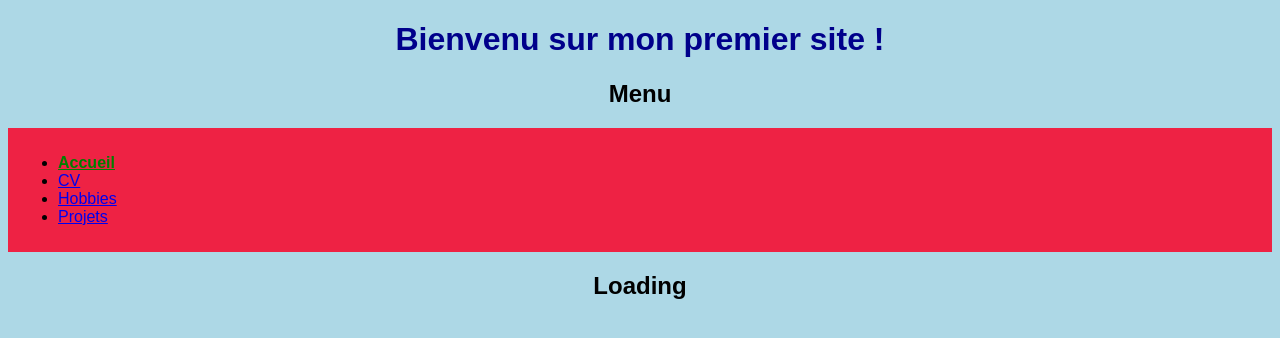
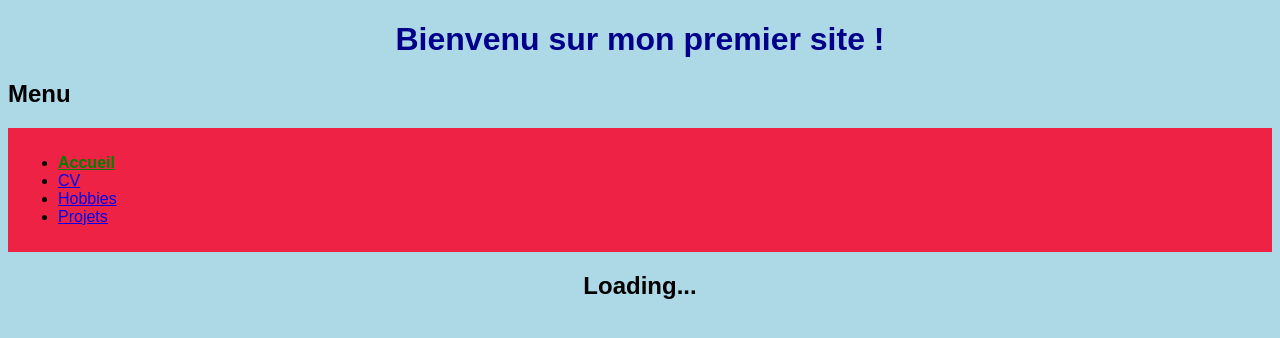
Before and after one commit to ben212001/-IMT-idaw, a PHP site: page / in a window 1280 px wide. Shown: the top 338 px of the page. Run offline with PHP 8.4, Linux system fonts and the light colour scheme.

Commit message:
amélioration TP1

```diff
--- a/TP1/Sitepro/v1/habillage.css
+++ b/TP1/Sitepro/v1/habillage.css
@@ -8,7 +8,7 @@ h1 {
     text-align: center;
   }
 
-h2 {
+#center {
     text-align: center;
 }
 
@@ -25,3 +25,7 @@ h2 {
     color: green;
     font-weight: bold;
 }
+
+a:hover {
+    color: orange
+}
--- a/TP1/Sitepro/v1/index.html
+++ b/TP1/Sitepro/v1/index.html
@@ -16,6 +16,6 @@
                 <li><a href="projets.html">Projets</a></li>
             </ul>
         </nav>
-        <h2>Loading</h2>
+        <h2 id="center">Loading...</h2>
     </body>
 </html>
```
